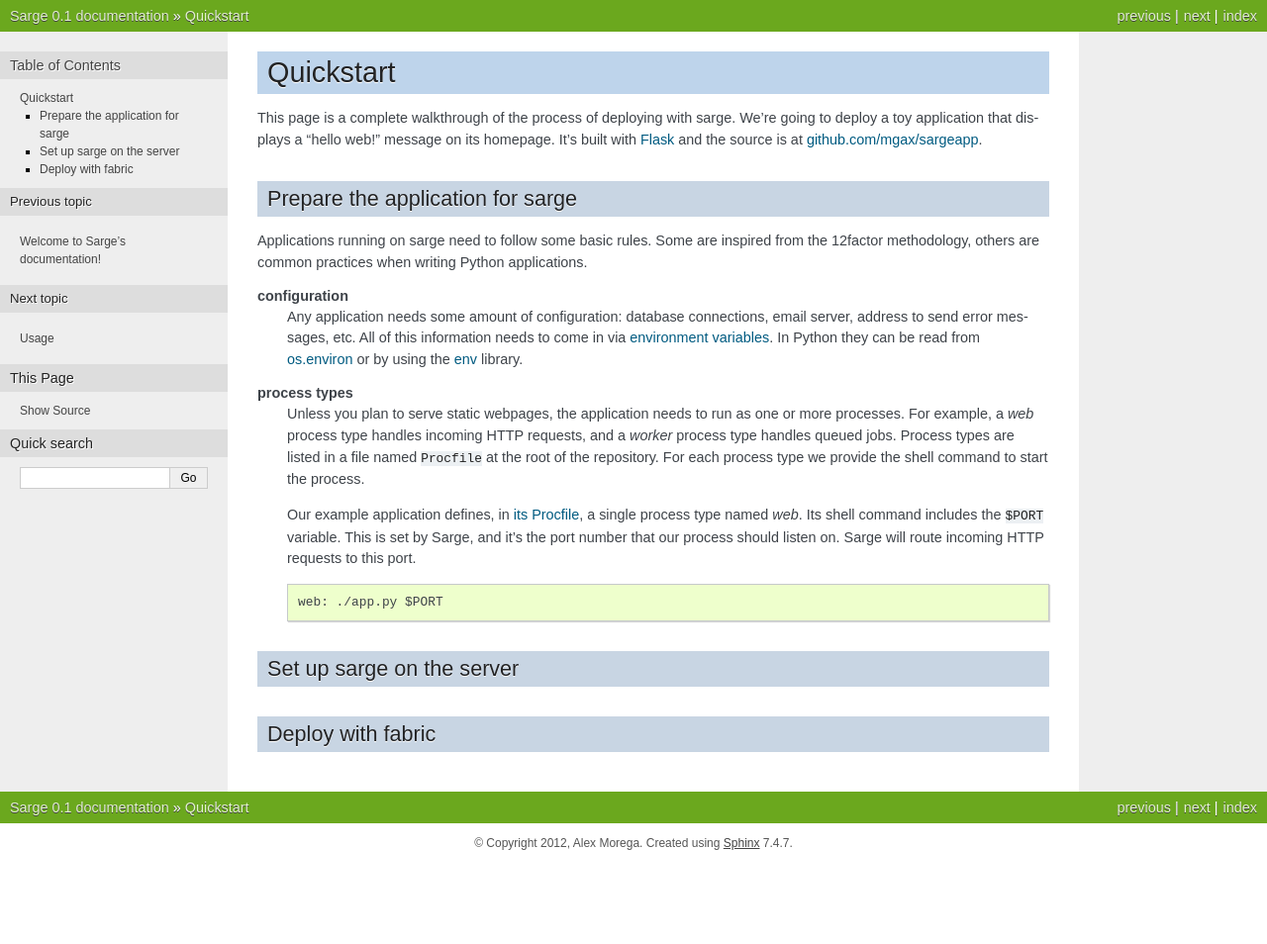
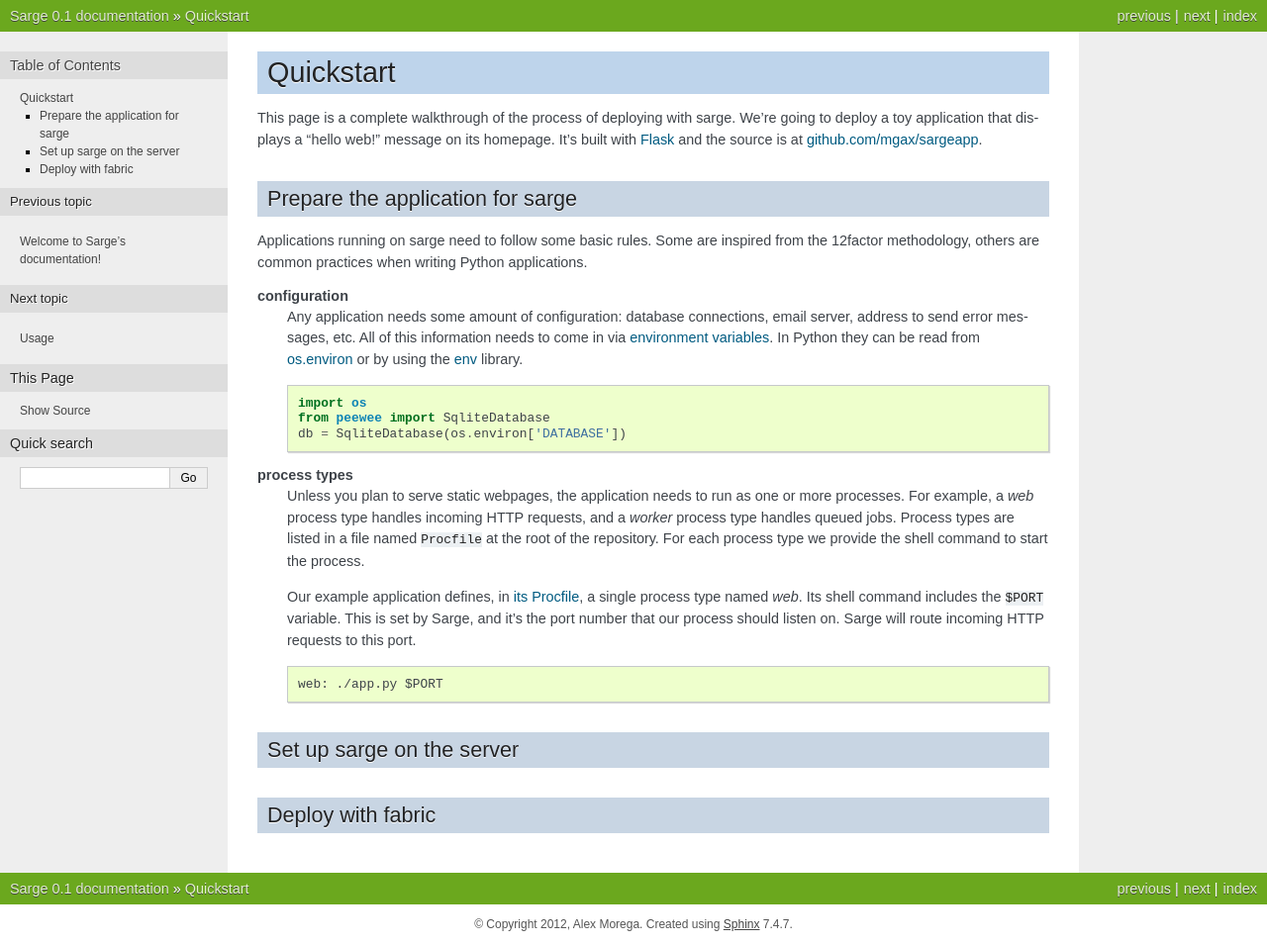
Before and after one commit to mgax/airship, a Sphinx documentation site: the page built from docs/quickstart.rst, in a window 1280 px wide. Shown: the whole page at 99% size. Built offline with Sphinx 7.4.7, drawn with Linux system fonts in a browser that asks for light colours; before the commit the page ends 900 px from its top, so only the background shows below that.

Commit message:
code example for environment variable

```diff
--- a/docs/quickstart.rst
+++ b/docs/quickstart.rst
@@ -23,6 +23,12 @@ writing Python applications.
     of this information needs to come in via `environment variables`_.
     In Python they can be read from `os.environ`_ or by using the env_
     library.
+
+    ::
+
+        import os
+        from peewee import SqliteDatabase
+        db = SqliteDatabase(os.environ['DATABASE'])
 
 .. _environment variables: https://en.wikipedia.org/wiki/Environment_variable
 .. _os.environ: http://docs.python.org/library/os#os.environ
```
